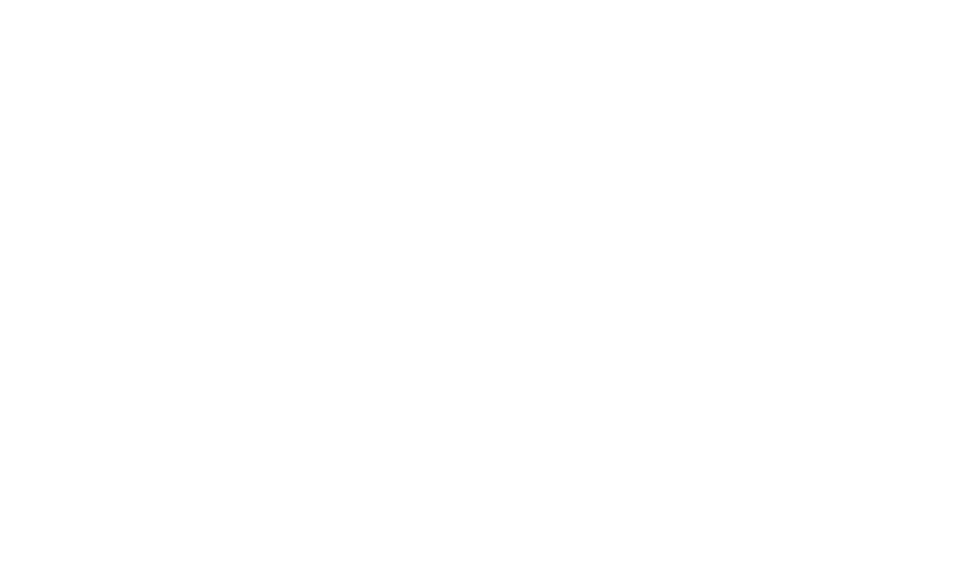
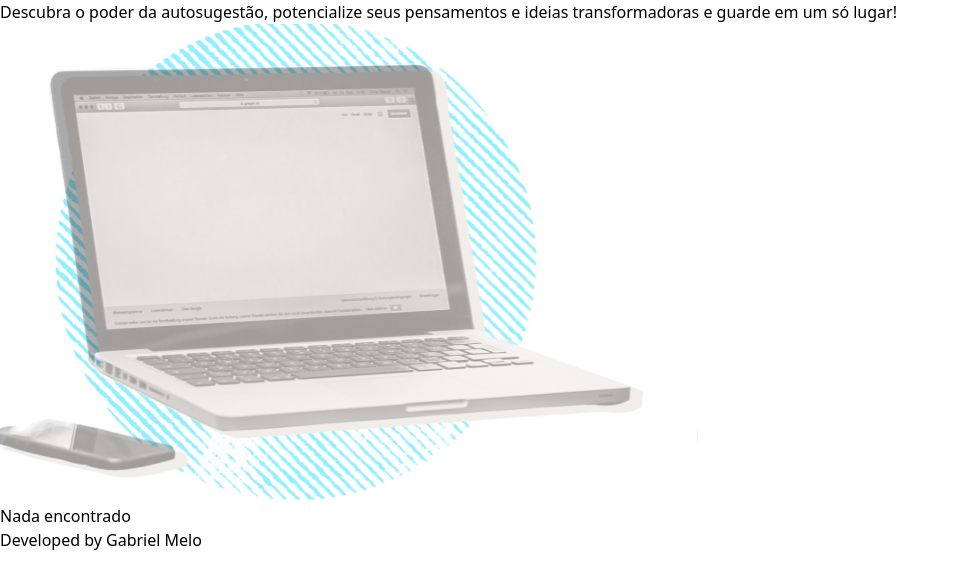
Before and after one commit to gbnunes7/mural-self-hypnosis, a React (Vite) app: page /mural in a window 1280 px wide. Shown: the top 588 px of the page, without its empty margins (0-959 px from the left). Built offline with nearby package versions, Linux system fonts and the light colour scheme.

Commit message:
feat: finalize router structure to navigate between pages

```diff
--- a/src/routes/AppRoutes.jsx
+++ b/src/routes/AppRoutes.jsx
@@ -1,8 +1,20 @@
+import { BrowserRouter, Route, Routes } from "react-router-dom";
+import InitialLayout from "../components/initialLayout";
+import Home from "../pages/home";
+
 function AppRoutes() {
-  return (
-    <>
-    </>
-  )
+	return (
+		<>
+			<BrowserRouter>
+				<Routes>
+					<Route path="/" element={<InitialLayout />}>
+						<Route path="/" element={<Home/>}/>
+						<Route path="/mural" element={<div><p>Nada encontrado</p></div>}/>
+					</Route>
+				</Routes>
+			</BrowserRouter>
+		</>
+	);
 }
 
-export default AppRoutes
+export default AppRoutes;
```
